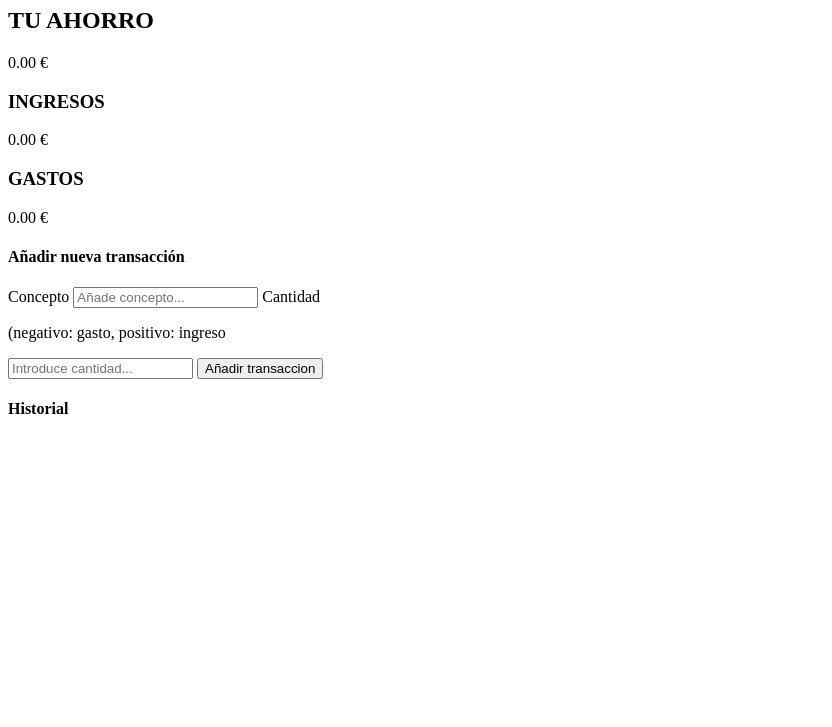
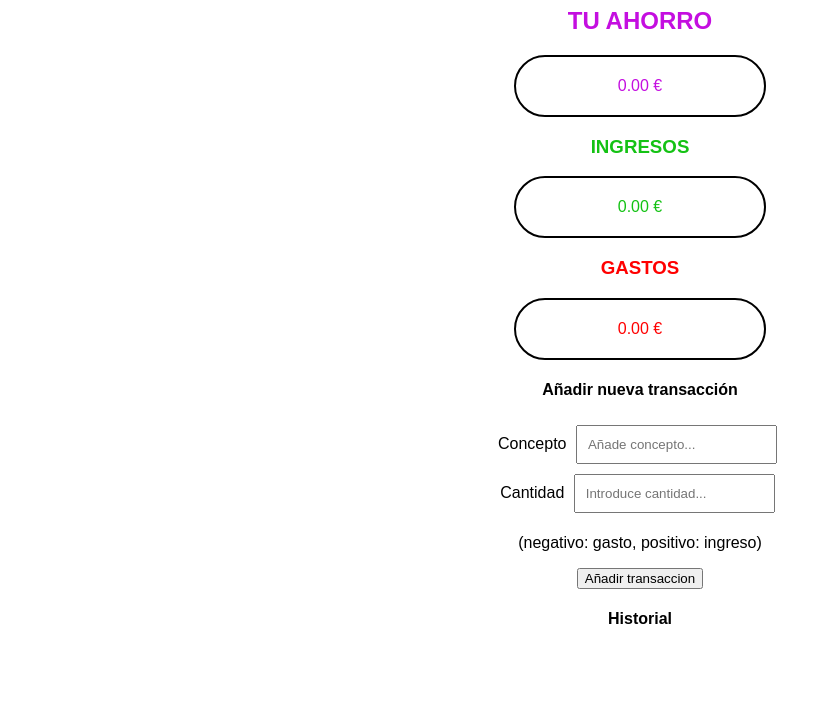
Before and after one commit to LuciaSS92/expense-tracker, a plain HTML site: page index.html in a window 1280 px wide. Shown: the part 73-800 px from the top of the page, without its empty margins (0-832 px from the left). Drawn offline with Linux system fonts and the light colour scheme.

Commit message:
añado CCS

```diff
--- a/index.html
+++ b/index.html
@@ -5,12 +5,12 @@
     <meta http-equiv="X-UA-Compatible" content="IE=edge" />
     <meta name="viewport" content="width=device-width, initial-scale=1.0" />
     <title>Gestor</title>
+    <link rel="stylesheet" href="./styles.css" />
   </head>
   <body>
     <h1>Control de gastos</h1>
     <h2>TU AHORRO</h2>
     <p id="total">0.00 €</p>
-
 
     <section>
       <h3 id="deposits">INGRESOS</h3>
@@ -22,11 +22,11 @@
     <h4>Añadir nueva transacción</h4>
     <form id="newTransaction" novalidate>
       <label for="concept">Concepto</label>
-      <input id="concept" type="text" placeholder="Añade concepto..." />
+      <input id="concept" type="text" placeholder="Añade concepto..." /><br>
       <label for="amount">Cantidad</label>
-      <p id="explanation">(negativo: gasto, positivo: ingreso</p>
       <input id="amount" type="number" placeholder="Introduce cantidad..." />
-      <button id="add" type="submit" >Añadir transaccion</button>
+      <p id="explanation">(negativo: gasto, positivo: ingreso)</p>
+      <button id="add" type="submit">Añadir transaccion</button>
     </form>
 
     <h4>Historial</h4>
--- a/index.js
+++ b/index.js
@@ -31,7 +31,7 @@ function showTotals() {
   let totalExpenses = 0;
 
   for (let i = 0; i < myLength; ++i) {
-    let onlyAmount = parseInt(elements[i].innerHTML.replace("Cantidad: ", ""));
+    let onlyAmount = parseFloat(elements[i].innerHTML.replace("Cantidad: ", ""));
     total += onlyAmount;
 
     if (onlyAmount > 0) {
--- /dev/null
+++ b/styles.css
@@ -0,0 +1,38 @@
+body {
+  text-align: center;
+  font-size: 1em;
+  font-family: Arial;
+}
+
+h2,
+#total {
+  color: #c40ee0;
+}
+
+#sumDeposits,
+#deposits {
+  color: rgb(20, 194, 20);
+}
+
+#sumExpenses,
+#expenses {
+  color: red;
+}
+
+#sumDeposits,
+#sumExpenses,
+#total {
+  border: 2px solid rgb(0, 0, 0);
+  border-radius: 40px;
+  margin: auto 40%;
+  padding: 20px;
+  height: auto;
+  width: auto;
+
+}
+
+#concept,
+#amount {
+  padding: 10px;
+  margin: 5px;
+}
```
